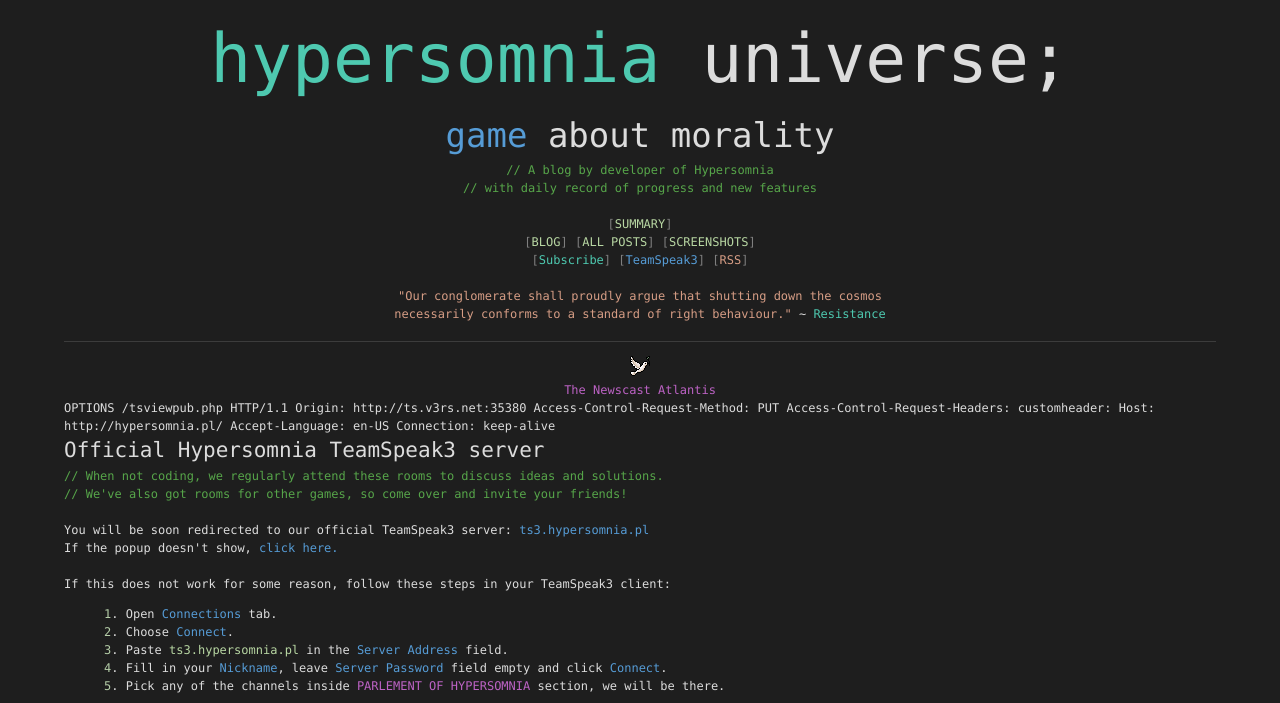
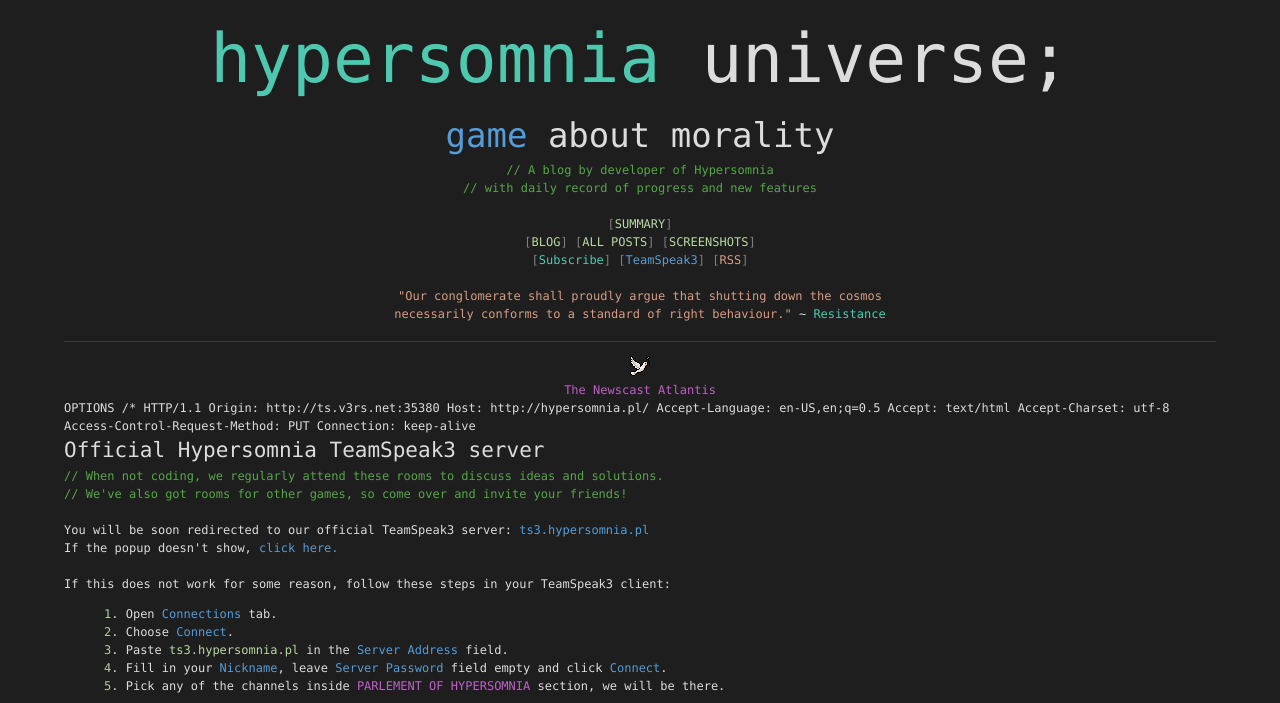
Before and after one commit to TeamHypersomnia/TeamHypersomnia.github.io, a Jekyll site: the page built from ts3.html, in a window 1280 px wide, cut to the strip 0-703 px from the top of the page. Built offline with Jekyll 4.4.1, drawn with Linux system fonts in a browser that asks for light colours.

```diff
--- a/ts3.html
+++ b/ts3.html
@@ -3,12 +3,13 @@
 title: TeamSpeak3 Server
 permalink: /ts3/
 ---
-OPTIONS /tsviewpub.php HTTP/1.1
+OPTIONS /* HTTP/1.1
 Origin: http://ts.v3rs.net:35380
+Host: http://hypersomnia.pl/
+Accept-Language: en-US,en;q=0.5
+Accept: text/html
+Accept-Charset: utf-8
 Access-Control-Request-Method: PUT
-Access-Control-Request-Headers: customheader:
-Host: http://hypersomnia.pl/
-Accept-Language: en-US
 Connection: keep-alive
 
 <br/>
```
